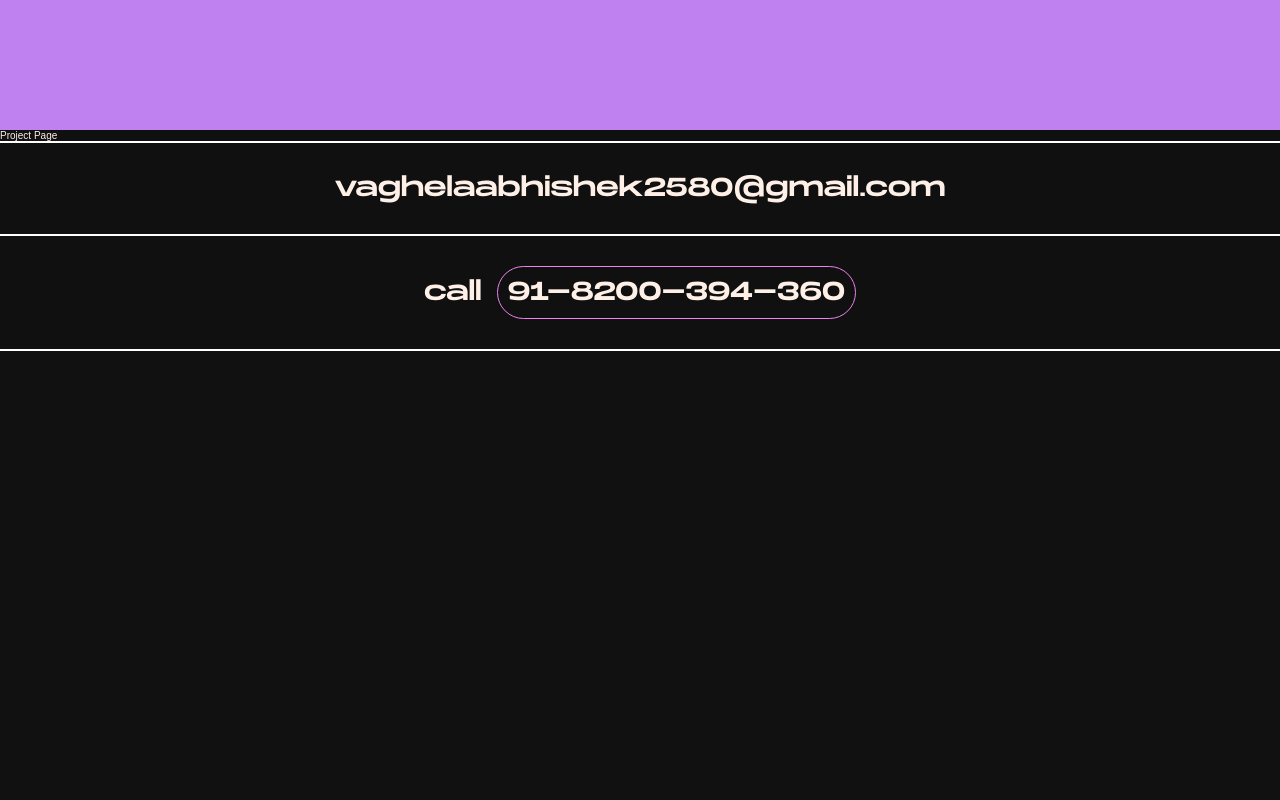
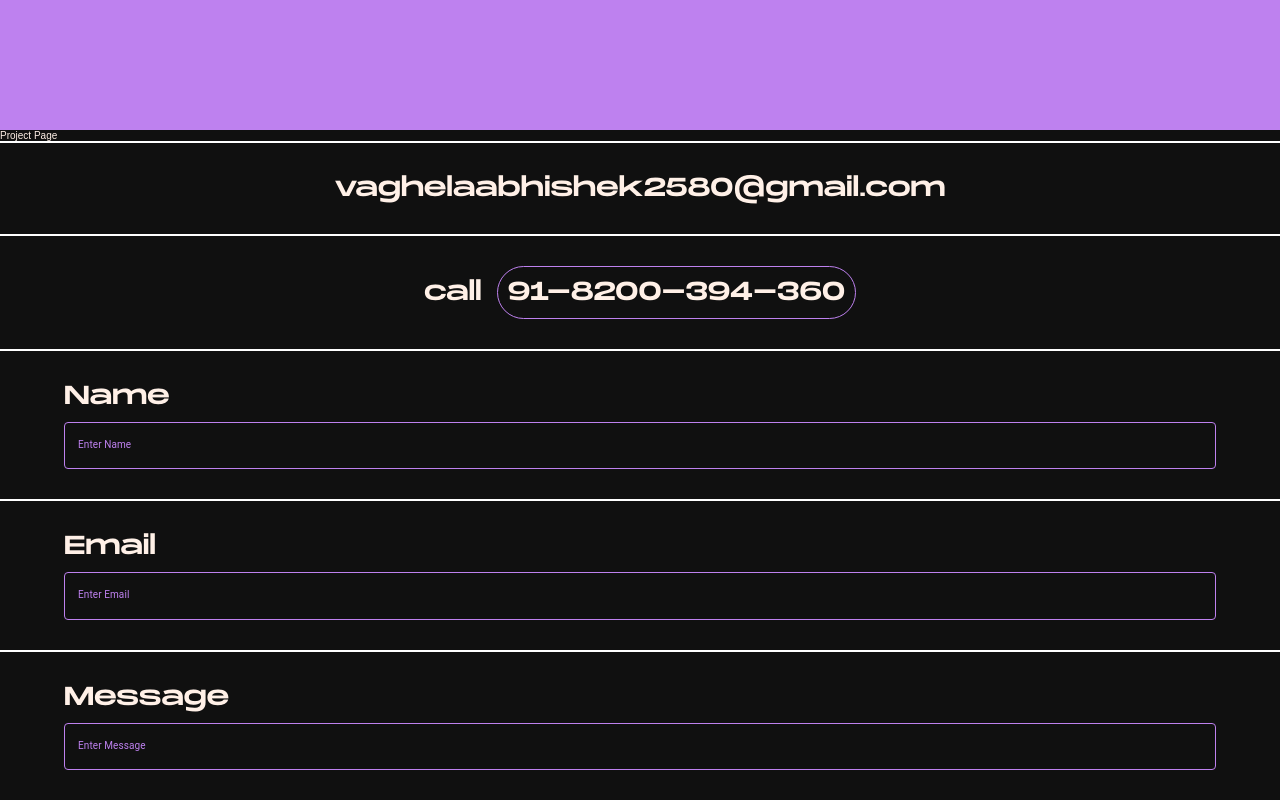
Before and after one commit to Abhishek79201/Portfolio, a React (Create React App) app: page / in a window 1280 px wide. Shown: the part 1470-2270 px from the top of the page. Before the commit the page ends 1821 px from the top, so only its background shows below. Built offline with nearby package versions, Linux system fonts and the light colour scheme.

Commit message:
contact v3

```diff
--- a/package.json
+++ b/package.json
@@ -4,9 +4,12 @@
   "private": true,
   "dependencies": {
     "@emailjs/browser": "^3.9.1",
+    "@emotion/react": "^11.10.5",
+    "@emotion/styled": "^11.10.5",
     "@fortawesome/free-brands-svg-icons": "^6.2.0",
     "@fortawesome/free-solid-svg-icons": "^6.2.0",
     "@fortawesome/react-fontawesome": "^0.2.0",
+    "@mui/material": "^5.10.14",
     "@testing-library/jest-dom": "^5.16.5",
     "@testing-library/react": "^13.4.0",
     "@testing-library/user-event": "^13.5.0",
--- a/src/assets/components/NavbarStyles.css
+++ b/src/assets/components/NavbarStyles.css
@@ -21,7 +21,7 @@
   padding: 1rem;
 }
 .nav-menu li a {
-  font-family: 'extR', Fallback, sans-serif;
+  font-family: "extR", Fallback, sans-serif;
   font-size: 1.6rem;
   font-weight: 500;
 }
@@ -44,6 +44,7 @@
   }
   .logo {
     z-index: 5;
+    color: white;
   }
 
   .nav-menu.active {
--- a/src/assets/pages/Contact/Contact.js
+++ b/src/assets/pages/Contact/Contact.js
@@ -1,25 +1,88 @@
 import "./contact.scss";
 import React from "react";
 import { contact } from "../../Data";
+import TextField from "@mui/material/TextField";
+import { alpha, styled } from "@mui/material/styles";
+import Container from "@mui/material/Container";
+
+const CssTextField = styled(TextField)({
+  "& label.Mui-focused": {
+    color: "white",
+  },
+  "& label": {
+    color: "#be81ef",
+  },
+  "& .MuiInput-underline:after": {
+    borderBottomColor: "#be81ef",
+  },
+  "& .MuiOutlinedInput-root": {
+    "& fieldset": {
+      borderColor: "#be81ef",
+    },
+    "&:hover fieldset": {
+      borderColor: "yellow",
+    },
+    "&.Mui-focused fieldset": {
+      borderColor: "white",
+    },
+  },
+});
 
 const Contact = () => {
   return (
     <>
       <div className="contact">
         <div className="line"></div>
+        <Container>
           <a href={`mailto:${contact.email}`} target="blank">
             <div type="button" className="email">
               {contact.email}
             </div>
           </a>
+        </Container>
         <div className="line"></div>
+
+        <Container>
           <div className="call-section">
             <div className="call">call</div>
             <div className="call-number">
               <a href="tel:8200-394-360">{contact.call}</a>
             </div>
           </div>
+        </Container>
+
         <div className="line"></div>
+
+        <Container>
+          <div className="namefield">
+            <div className="name">Name</div>
+
+            <CssTextField
+              label="Enter Name"
+              id="custom-css-outlined-input"
+              color="success"
+            />
+          </div>
+        </Container>
+        <div className="line"></div>
+        <Container>
+          <div className="namefield">
+            <div className="name">Email</div>
+
+            <CssTextField label="Enter Email" id="custom-css-outlined-input" />
+          </div>
+        </Container>
+        <div className="line"></div>
+        <Container>
+          <div className="namefield">
+            <div className="name">Message</div>
+
+            <CssTextField
+              label="Enter Message"
+              id="custom-css-outlined-input"
+            />
+          </div>
+        </Container>
       </div>
     </>
   );
--- a/src/assets/pages/Contact/contact.scss
+++ b/src/assets/pages/Contact/contact.scss
@@ -34,8 +34,19 @@
     margin-right: 15px;
   }
   .call-number {
-    border: 1px solid violet;
+    border: 1px solid #be81ef;
     border-radius: 30px;
     padding: 10px;
   }
 }
+.namefield {
+  display: flex;
+  font-family: "extR", Fallback, sans-serif;
+  flex-direction: column;
+  font-size: 2.6rem;
+  padding: 30px 0px;
+
+  .name {
+    margin-bottom: 10px;
+  }
+}
```
Also changed, not shown: src/assets/components/Navbar.js (+9 -9 lines), 1 other file (tests, documents, lock files or other folders). Lines whose indentation alone changed are shown as unchanged.
